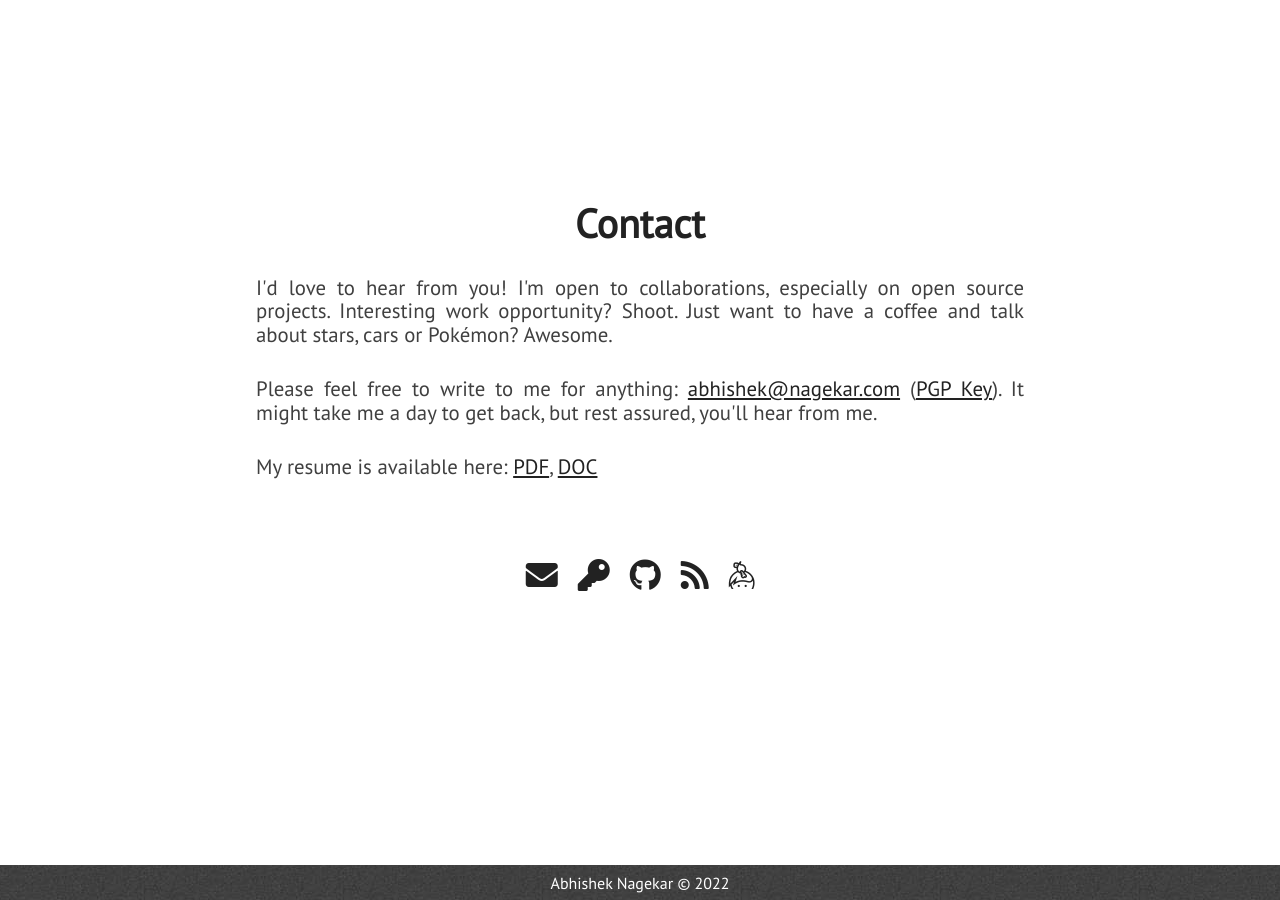
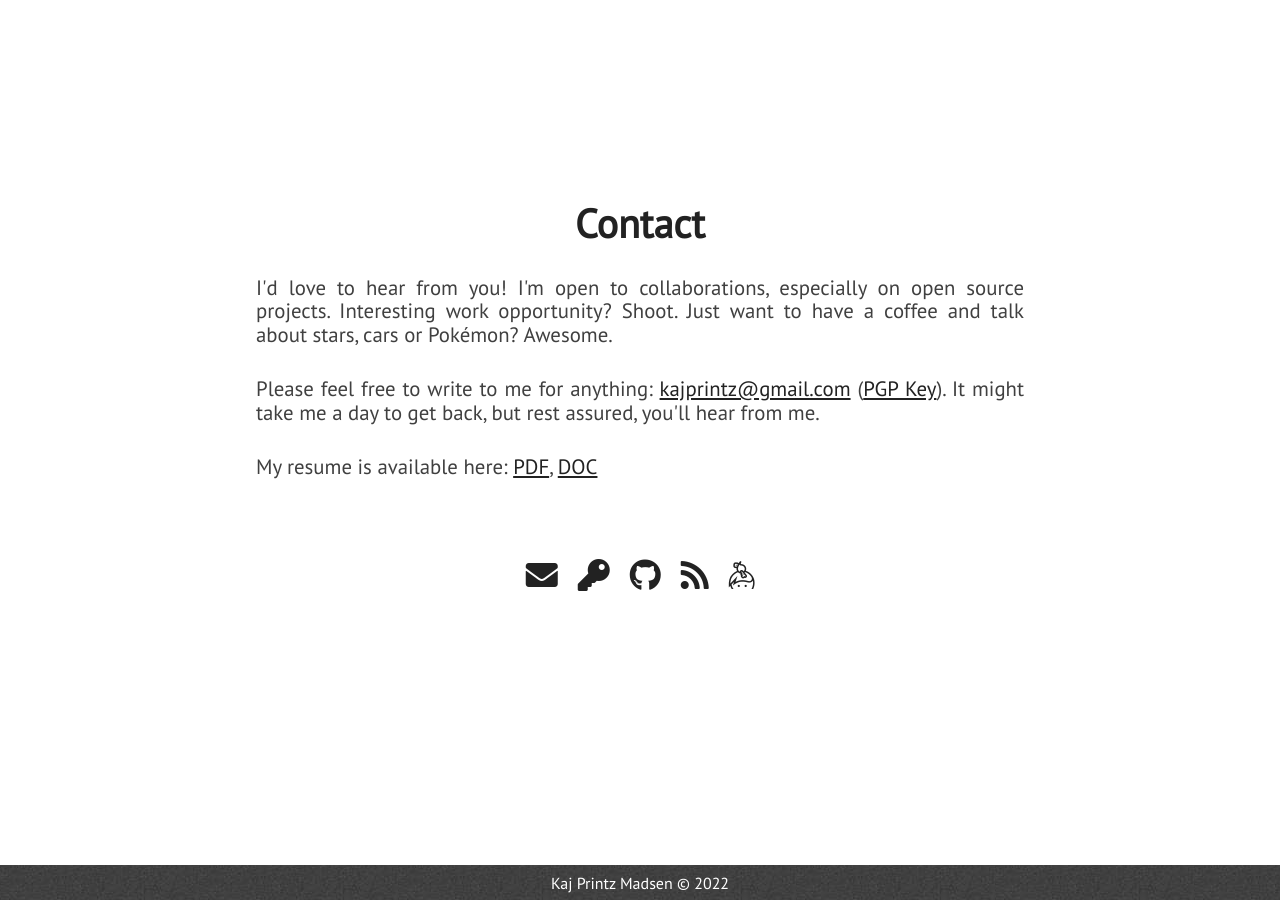
Before and after one commit to Guanox/Guanox.github.io, a Jekyll site: the page built from index.html, in a window 1280 px wide and 900 px high, scrolled down 5081 px. Built offline with Jekyll 4.4.1, drawn with Linux system fonts in a browser that asks for light colours; nearby versions of some CDN libraries; some of the changed text lies outside the part shown.

Commit message:
personalization

```diff
--- a/_config.yml
+++ b/_config.yml
@@ -1,18 +1,14 @@
-title: Abhishek Nagekar
-description: Web & Security Engineer
-site_title: '@abhn - Abhishek Nagekar'
+title: Kaj Printz Madsen
+description: Web & Backend Engineer
+site_title: '@kpm - Kaj Printz Madsen'
 
 # Build settings
 markdown: kramdown
 exclude: [vendor/ruby]
 
 # Personalization
-github_username: abhn
-blog_url: https://www.nagekar.com
-email: abhishek@nagekar.com
-keybase_username: abhn
-twitter_username: abhn_
-reddit_username: abhn
+github_username: guanox
+email: kajprintz@gmail.com
 
 # absolute or relative
 profile_picture: assets/images/pp.jpg
```
